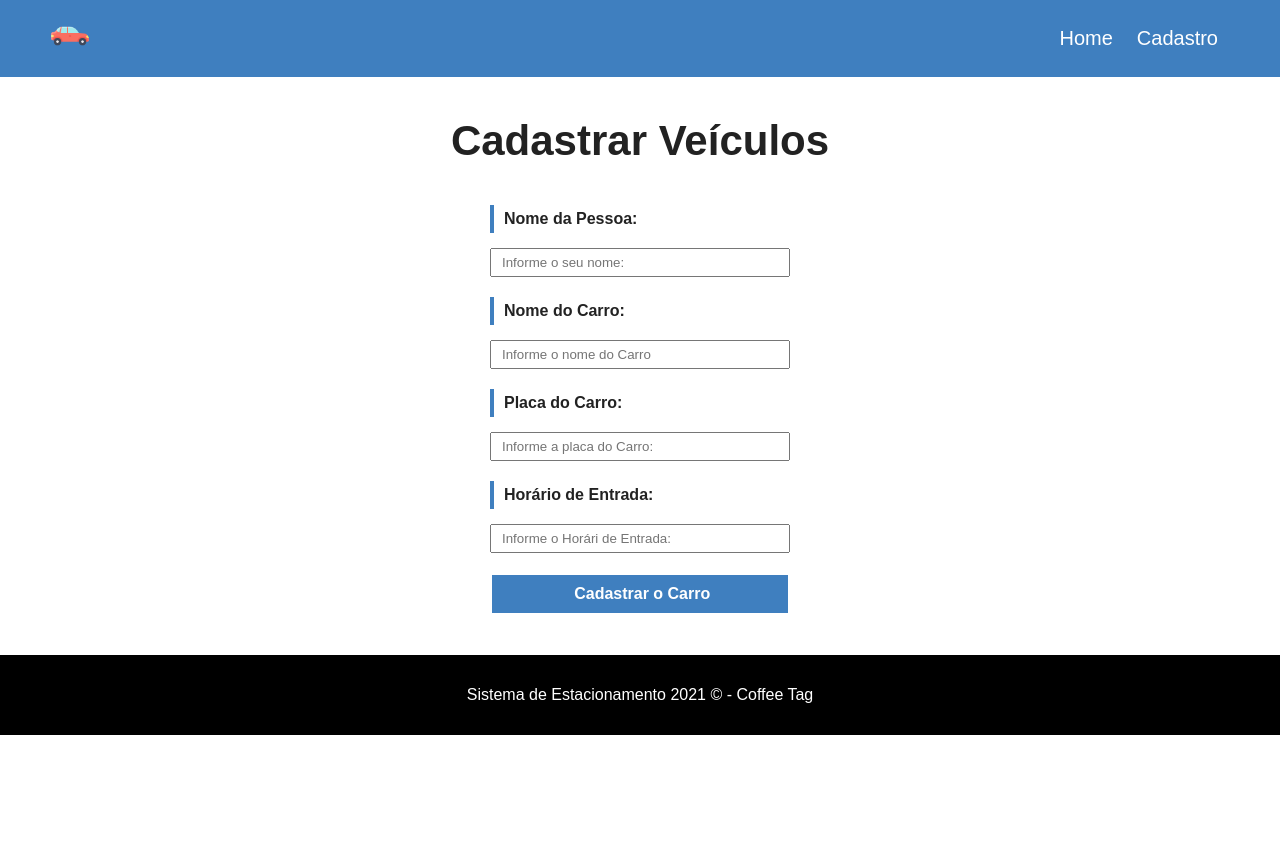
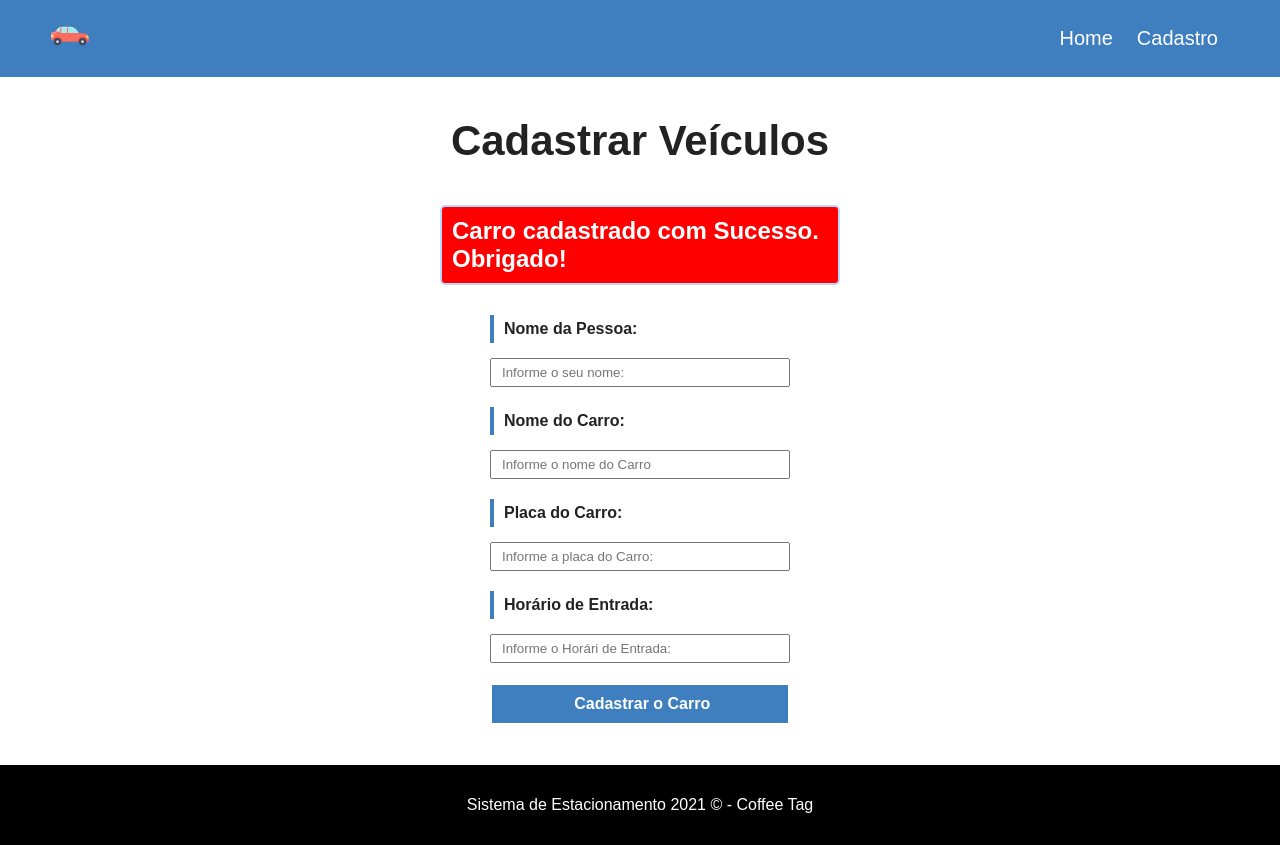
Before and after one commit to Leonardo-Lourenco/App-Estacionamento-de-Veiculos, a Vue app: page / in a window 1280 px wide. Both pictures are taken after typing "Sample", "Sample", "Sample", "Sample" into the empty fields and a click on the input "Cadastrar o Carro". Before the commit the page ends 800 px from the top, so only its background shows below. Built offline with nearby package versions, Linux system fonts and the light colour scheme; no server answers.

Commit message:
Add files via upload

```diff
--- a/src/components/CarroForm.vue
+++ b/src/components/CarroForm.vue
@@ -2,6 +2,8 @@
 
 
         <div>
+
+            <Mensagem :msg="msg" v-show="msg" />
 
 
 
@@ -70,6 +72,8 @@
 
 <script>
 
+    import Mensagem from './Mensagem.vue';
+
 
     export default {
         name: "CarroForm",
@@ -121,6 +125,14 @@
 
                 console.log(res);
 
+            //  Mensagem de cadastro de carro
+            this.msg = ` Carro cadastrado com Sucesso. Obrigado!`;
+
+            // Limpar a Mensagem após um tempo
+            setTimeout(() => this.msg = "", 3000)
+
+
+
 
                 // Limpara campos
 
@@ -129,6 +141,10 @@
                 this.placaCarro = "";
                 this.hora = "";
             }
+        },
+
+        components: {
+            Mensagem
         }
     }
 
--- /dev/null
+++ b/src/components/Mensagem.vue
@@ -0,0 +1,48 @@
+<template>
+
+    <div class="mensagem-container">
+
+        <h2> {{ msg }} </h2>
+
+
+    </div>
+
+</template>
+
+
+
+
+<script>
+
+    export default {
+
+        name: "Mensagem",
+
+        props: {
+            msg: String
+        }
+
+
+    }
+
+
+</script>
+
+
+
+
+<style scoped>
+
+    .mensagem-container {
+        color: white;
+        background-color: red;
+        border: 2px solid #B8DAFF;
+        border-radius: 5px;
+        padding: 10px;
+        max-width: 400px;
+        margin: 30px auto;
+
+    }
+
+
+</style>
```
